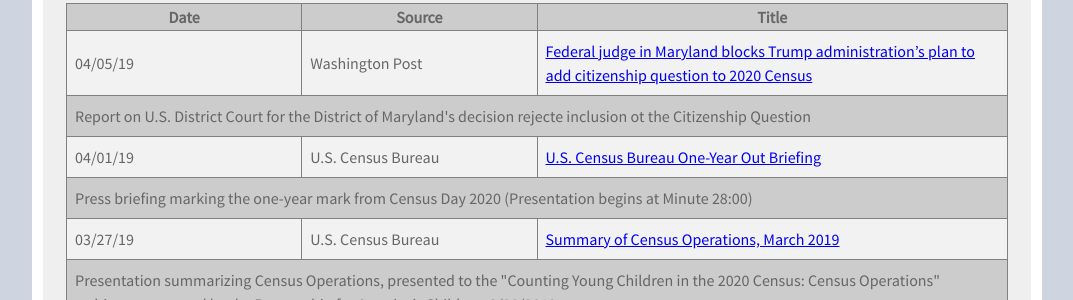
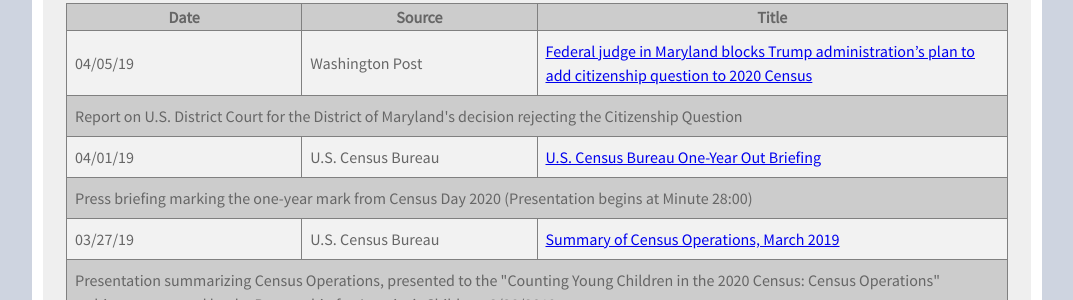
Before and after one commit to TBleess/Website_New, a Jekyll site: the page built from pages/5_CensusACS/2020-news.html, in a window 1280 px wide and 900 px high, scrolled down 327 px. Shown: the part 154-454 px from the top of the window, without its empty margins (103-1176 px from the left). Built offline with Jekyll 4.4.1, drawn with Linux system fonts in a browser that asks for light colours.

Commit message:
Update 2020-news.html

```diff
--- a/pages/5_CensusACS/2020-news.html
+++ b/pages/5_CensusACS/2020-news.html
@@ -40,7 +40,7 @@
 </tr>
 <tr>
 <td colspan="3">
-Report on U.S. District Court for the District of Maryland's decision rejecte inclusion ot the Citizenship Question
+Report on U.S. District Court for the District of Maryland's decision rejecting the Citizenship Question
 </td>
 </tr>
 <tr>
```
